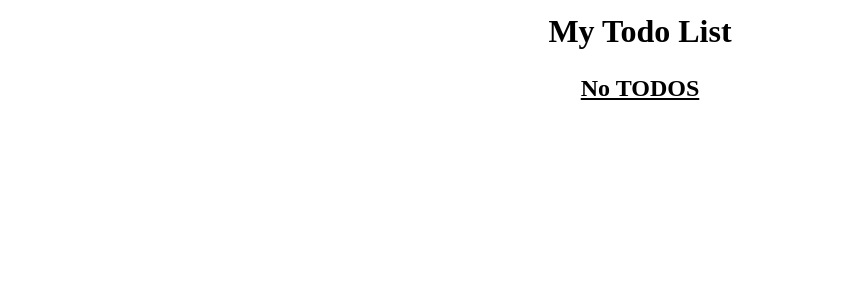
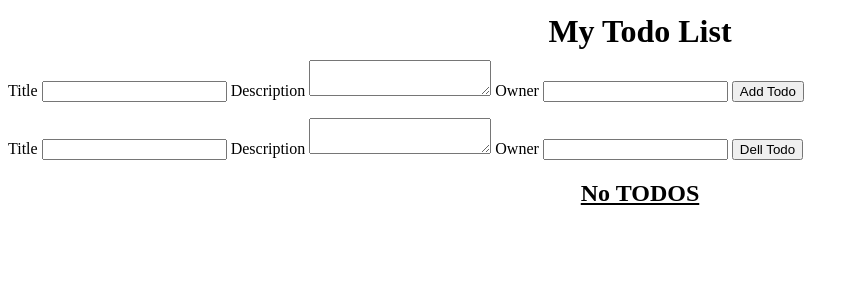
Before and after one commit to borislavstoychev/SoftUni_web, a Django app: page / in a window 1280 px wide. Shown: the top 300 px of the page, without its empty margins (0-859 px from the left). Run offline with Django 3.2, Linux system fonts and the light colour scheme; data that the repository does not hold is empty.

Commit message:
todo app

```diff
--- a/todo_project/templates/index.html
+++ b/todo_project/templates/index.html
@@ -57,17 +57,55 @@
 </style>
 <body>
     <h1>My Todo List</h1>
+    <form method="post" action="/todos-add/">
+        {% csrf_token %}
+        <label>Title
+            <input type="text" name="text"/>
+        </label>
+        <label>Description
+            <textarea name="description"></textarea>
+        </label>
+        <label>Owner
+            <input type="text" name="owner"/>
+        </label>
+        <button>Add Todo</button>
+    </form>
+        <form method="post" action="/todos-dell/">
+        {% csrf_token %}
+        <label>Title
+            <input type="text" name="text"/>
+        </label>
+        <label>Description
+            <textarea name="description"></textarea>
+        </label>
+        <label>Owner
+            <input type="text" name="owner"/>
+        </label>
+        <button>Dell Todo</button>
+    </form>
     {% if todos %}
         <div class="container">
         {% for todo in todos %}
         <div class="todo">
         <p>{{ todo.title }}</p>
         <div class="description">{{ todo.description }}</div>
+        <form method="post" action="/todo-change-state/{{ todo.id }}">
+        {% csrf_token %}
         {% if todo.is_done %}
             <div class="done">DONE</div>
+            <label>
+                <input type="hidden" name="is_done" value="false" />
+            </label>
+            <button>Change</button>
         {% else %}
             <div class="open">NOT DONE</div>
+            <label>
+                <input type="hidden" name="is_done" value="true" />
+            </label>
+            <button>Change</button>
         {% endif %}
+        </form>
+
         </div>
         {% endfor %}
         </div>
--- a/todo_project/todo_app/urls.py
+++ b/todo_project/todo_app/urls.py
@@ -1,7 +1,11 @@
 from django.urls import path
 
 from todo_app import views
+from todo_app.views import create_todo, dell_todo, change_todo_state
 
 urlpatterns = [
-    path('', views.index)
+    path('', views.index),
+    path('todos-add/', create_todo),
+    path('todos-dell/', dell_todo),
+    path('todo-change-state/<int:pk>', change_todo_state)
 ]
--- a/todo_project/todo_app/views.py
+++ b/todo_project/todo_app/views.py
@@ -1,10 +1,45 @@
-from django.shortcuts import render
+from django.shortcuts import render, redirect
 
 # Create your views here.
-from todo_app.models import Todo
+from todo_app.models import Todo, Person
 
 
 def index(request):
     todos = Todo.objects.all()
     context = {'todos': todos}
     return render(request, 'index.html', context=context)
+
+
+def create_todo(request):
+    text = request.POST['text']
+    description = request.POST['description']
+    owner_name = request.POST['owner']
+    owner = Person.objects.filter(name=owner_name).first()
+    if not owner:
+        owner = Person(name=owner_name)
+        owner.save()
+    todo = Todo(
+        title=text,
+        description=description,
+        owner=owner,
+    )
+    todo.save()
+    return redirect('/')
+
+
+def dell_todo(request):
+    text = request.POST['text']
+    description = request.POST['description']
+    owner_name = request.POST['owner']
+    owner = Person.objects.filter(name=owner_name).first()
+    todo = Todo.objects.filter(title=text).first()
+    if owner and todo:
+        todo.delete()
+    return redirect('/')
+
+
+def change_todo_state(req, pk):
+    todo = Todo.objects.get(pk=pk)
+    todo.is_done = not todo.is_done
+    todo.save()
+    return redirect('/')
```
Also changed, not shown: todo_project/todo_app/admin.py (+12 -1 lines), todo_project/todo_app/models.py (+26 -0 lines), todo_project/todo_app/migrations/0002_auto_20210605_1019.py (added), todo_project/todo_app/migrations/0003_auto_20210605_1110.py (added).
